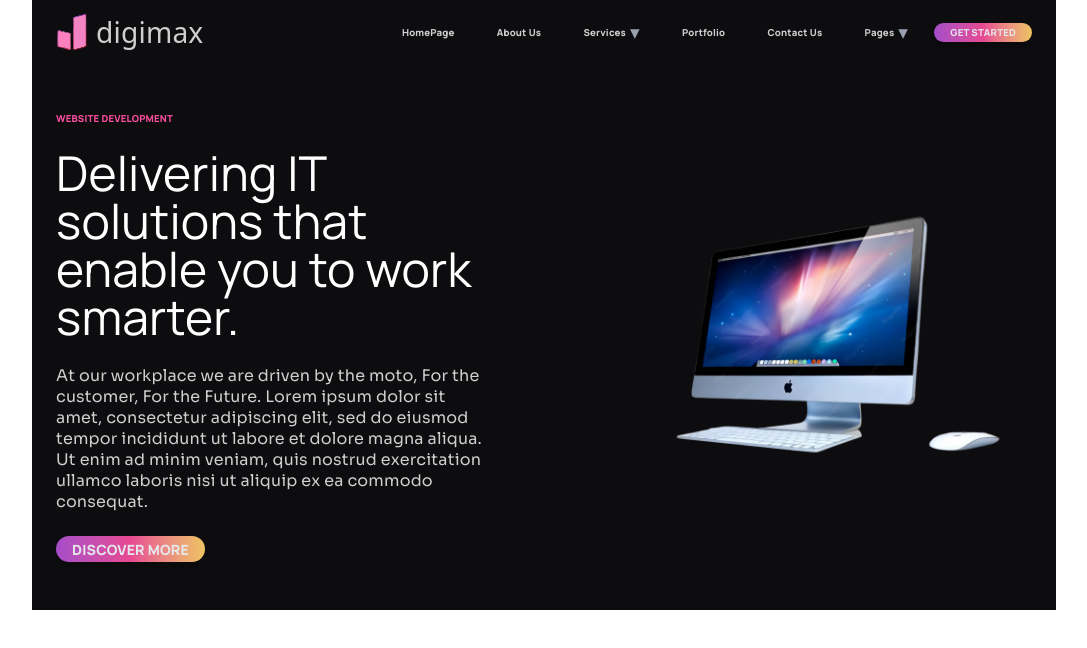
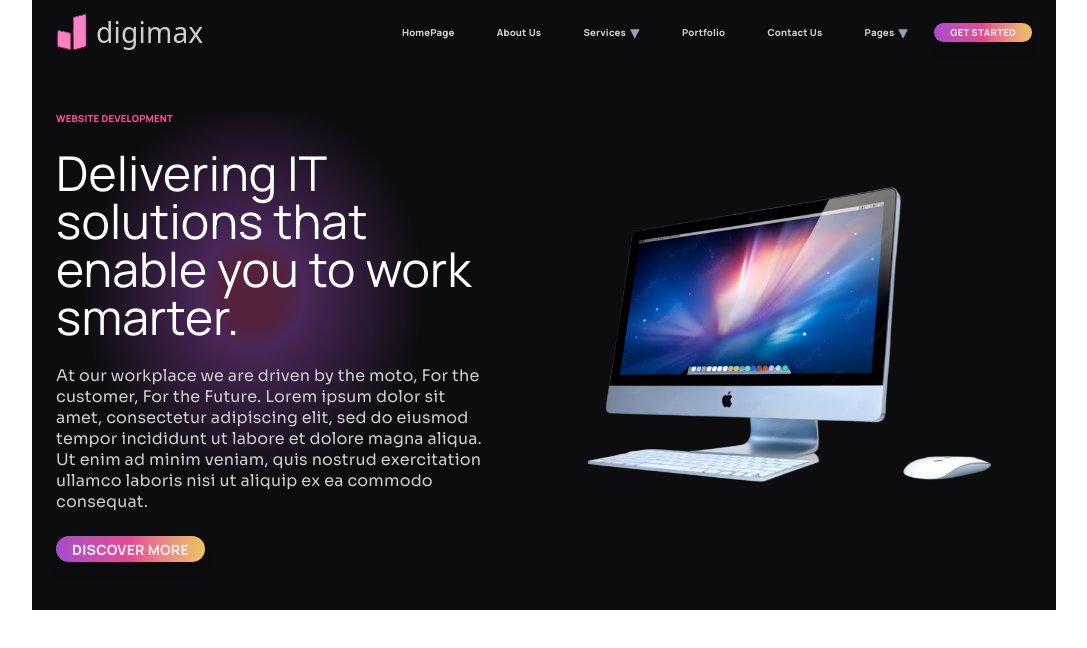
Before and after one commit to zedrock-coding/digimax-styling-copy, a React (Vite) app: page / in a window 1280 px wide. Shown: the top 648 px of the page, without its empty margins (96-1183 px from the left). Built offline with nearby package versions, Linux system fonts and the light colour scheme; a web font is replaced by a local one.

Commit message:
HeroSection made

```diff
--- a/src/components/heroSection.jsx
+++ b/src/components/heroSection.jsx
@@ -2,7 +2,7 @@ import '../index.css';
 import mac from '../assets/mac.png';
 
 const leftDiv = (
-    <div className='grid grid-rows-none relative left-0 top-0 max-w-[80%] md:max-w-[60%] xl:max-w-[45%] gap-y-6 bg-[radial-gradient(circle at center, var(--primary-pink), var(--bg), transparent)]'>
+    <div className='grid grid-rows-none relative left-0 top-0 max-w-[80%] md:max-w-[60%] xl:max-w-[45%] gap-y-6 bg-radial-[at_45%_40%] from-primary-pink-transparent via-gradient-purple-transparent to-transparent from-8% via-15% to-50%'>
         <h4 className='font-extrabold text-primary-pink font-sans text-[clamp(0.45rem,0.75vw,1rem)]'>WEBSITE DEVELOPMENT</h4>
         <h1 className='text-text-h font-sans text-5xl nowrap'>Delivering IT solutions that enable you to work smarter.</h1>
         <p className='color-text font-description'>At our workplace we are driven by the moto, For the customer, For the Future. Lorem ipsum dolor sit amet, consectetur adipiscing elit, sed do eiusmod tempor incididunt ut labore et dolore magna aliqua. Ut enim ad minim veniam, quis nostrud exercitation ullamco laboris nisi ut aliquip ex ea commodo consequat.</p>
@@ -11,7 +11,7 @@ const leftDiv = (
 )
 
 const rightDiv = (
-    <img src={mac} alt="Macbook" className='w-[40%] h-[40%] object-contain' />
+    <img src={mac} alt="Macbook" className='w-[50%] h-[50%] object-contain' />
 )
 
 const HeroSection = () => {
--- a/src/index.css
+++ b/src/index.css
@@ -30,7 +30,8 @@
   --color-accent: #6C63FF;
   --color-accent-bg: rgba(108, 99, 255, 0.1);
   --color-accent-border: rgba(108, 99, 255, 0.5);
-  --color-primary-pink: #FF4FA0;
+  --color-primary-pink-transparent: rgba(255, 79, 160, 0.3);
+  --color-primary-pink: rgba(255, 79, 160, 1);
   --color-logo-pink: #E94F9E;
   --color-social-bg: rgba(244, 243, 236, 0.5);
 
@@ -45,6 +46,7 @@
   --color-gradient-purple: rgba(166, 76, 201, 1);
   --color-gradient-pink: rgba(255, 79, 160, 0.9);
   --color-gradient-yellow: rgba(255, 209, 102, 0.93);
+  --color-gradient-purple-transparent: rgba(166, 76, 201, 0.4);
 }
 
 
```
